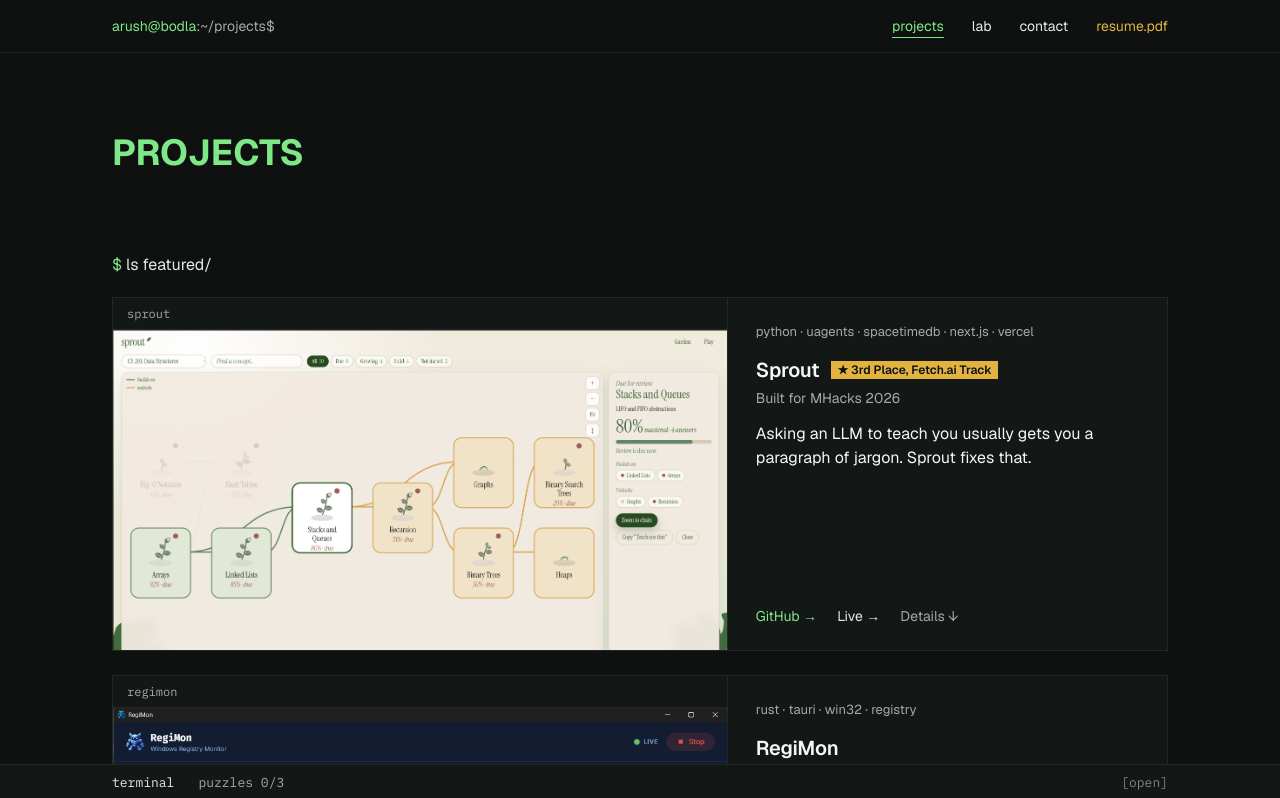
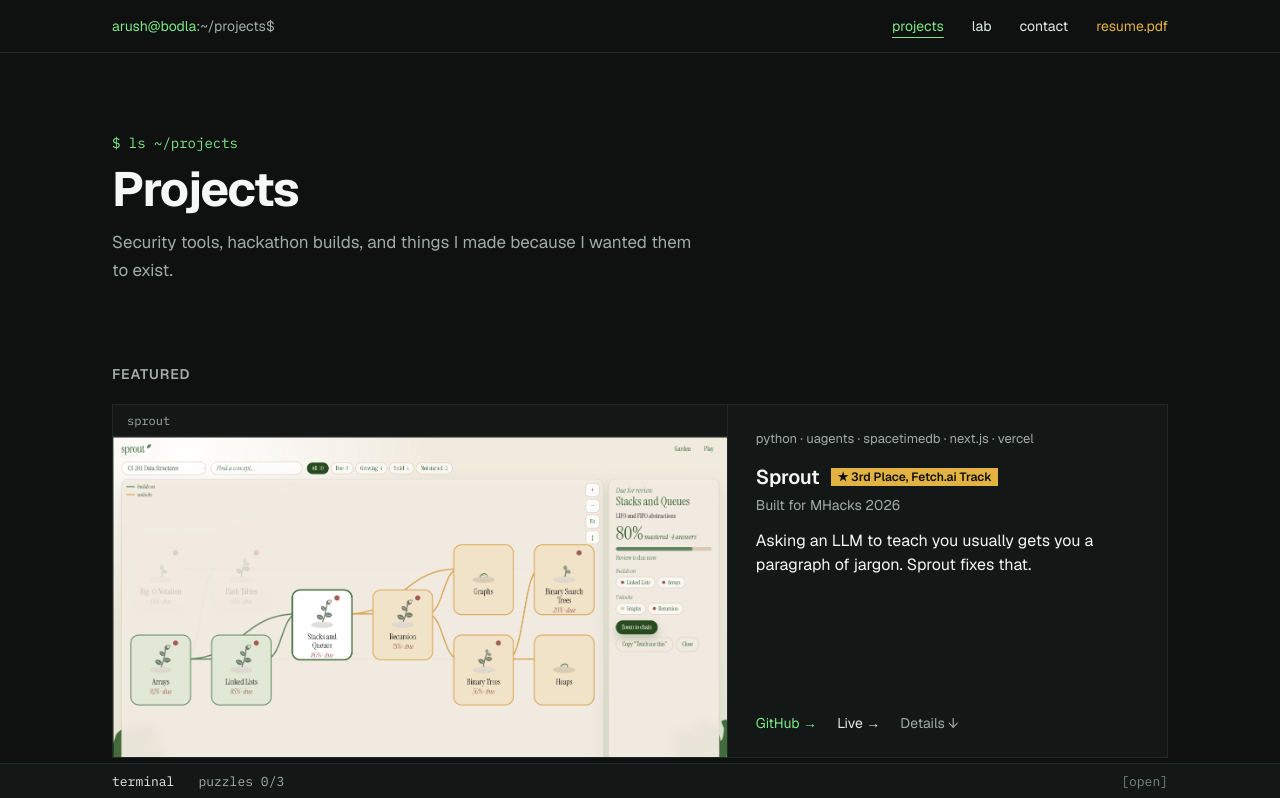
Before and after one commit to ArushNo1/PortfolioWebsite, a Next.js app: page /projects in a window 1280 px wide. Shown: the top 798 px of the page. Built offline with nearby package versions, Linux system fonts and the light colour scheme.

Commit message:
Projects page: shared PageHeader, plain section labels, cleaner archive list

```diff
--- a/src/app/projects/page.tsx
+++ b/src/app/projects/page.tsx
@@ -2,6 +2,7 @@ import Navbar from '@/components/nav/Navbar'
 import TerminalDrawer from '@/components/challenges/TerminalDrawer'
 import ProjectCard from '@/components/projects/ProjectCard'
 import ProjectArchive from '@/components/projects/ProjectArchive'
+import PageHeader, { SectionLabel } from '@/components/ui/PageHeader'
 import type { Metadata } from 'next'
 import { projects } from '@/data/projects'
 
@@ -14,28 +15,18 @@ const featured = projects.filter((p) => p.featured)
 const standard = projects.filter((p) => !p.featured && !p.archive)
 const archive = projects.filter((p) => p.archive)
 
-function Ls({ dir }: { dir: string }) {
-  return (
-    <p className="text-base mb-5">
-      <span className="text-terminal-green">$</span> ls {dir}/
-    </p>
-  )
-}
-
 export default function ProjectsPage() {
   return (
     <>
       <Navbar />
       <main className="mx-auto w-full max-w-6xl px-6 md:px-12 pt-14 md:pt-20 pb-12 flex flex-col gap-14 md:gap-20">
-        <header>
-          <h1 className="text-terminal-green text-3xl md:text-4xl leading-none font-bold">
-            PROJECTS
-          </h1>
-        </header>
+        <PageHeader title="Projects" command="ls ~/projects">
+          Security tools, hackathon builds, and things I made because I wanted them to exist.
+        </PageHeader>
 
         <section>
-          <Ls dir="featured" />
-          <div className="grid gap-6">
+          <SectionLabel>Featured</SectionLabel>
+          <div className="grid gap-4">
             {featured.map((p) => (
               <ProjectCard key={p.id} project={p} variant="featured" />
             ))}
@@ -43,7 +34,7 @@ export default function ProjectsPage() {
         </section>
 
         <section>
-          <Ls dir="more" />
+          <SectionLabel>More projects</SectionLabel>
           <div className="grid md:grid-cols-2 lg:grid-cols-3 gap-5">
             {standard.map((p) => (
               <ProjectCard key={p.id} project={p} />
@@ -52,7 +43,7 @@ export default function ProjectsPage() {
         </section>
 
         <section>
-          <Ls dir="archive" />
+          <SectionLabel>Archive</SectionLabel>
           <ProjectArchive projects={archive} />
         </section>
       </main>
--- a/src/components/projects/ProjectArchive.tsx
+++ b/src/components/projects/ProjectArchive.tsx
@@ -12,8 +12,8 @@ export default function ProjectArchive({ projects }: ProjectArchiveProps) {
           key={p.id}
           className="grid gap-x-4 gap-y-1 md:grid-cols-[220px_1fr_auto] md:items-baseline py-3 border-t border-terminal-border text-sm"
         >
-          <span className="flex flex-wrap items-baseline gap-x-2.5 gap-y-1">
-            {p.id}
+          <span className="flex flex-wrap items-baseline gap-x-2.5 gap-y-1 font-medium text-terminal-bright">
+            {p.name}
             {p.award && (
               <span className="text-terminal-bg bg-terminal-amber text-xs font-semibold px-1.5 py-px">
                 ★ {p.award}
@@ -22,7 +22,7 @@ export default function ProjectArchive({ projects }: ProjectArchiveProps) {
           </span>
           <span>
             {p.tagline ?? p.description}
-            <span className="text-terminal-green-dim"> · {p.tags.join(' · ').toLowerCase()}</span>
+            <span className="font-mono text-xs text-terminal-green-muted"> · {p.tags.join(' · ').toLowerCase()}</span>
           </span>
           <span className="flex gap-4 md:justify-end">
             {hasUrl(p.github) && (
@@ -32,7 +32,7 @@ export default function ProjectArchive({ projects }: ProjectArchiveProps) {
                 rel="noopener noreferrer"
                 className="text-terminal-green-dim hover:text-terminal-green transition-colors duration-200"
               >
-                [source →]
+                Source →
               </a>
             )}
             {hasUrl(p.website) && (
@@ -40,9 +40,9 @@ export default function ProjectArchive({ projects }: ProjectArchiveProps) {
                 href={p.website}
                 target="_blank"
                 rel="noopener noreferrer"
-                className="text-terminal-amber hover:underline"
+                className="text-terminal-white hover:text-terminal-green transition-colors duration-200"
               >
-                [live →]
+                Live →
               </a>
             )}
           </span>
--- /dev/null
+++ b/src/components/ui/PageHeader.tsx
@@ -0,0 +1,35 @@
+interface PageHeaderProps {
+  title: string
+  /** Shown as a small mono prompt line above the title, e.g. "ls ~/projects". */
+  command?: string
+  children?: React.ReactNode
+}
+
+export default function PageHeader({ title, command, children }: PageHeaderProps) {
+  return (
+    <header>
+      {command && (
+        <p className="mb-3 font-mono text-sm text-terminal-green">
+          <span aria-hidden>$ </span>
+          {command}
+        </p>
+      )}
+      <h1 className="text-4xl md:text-5xl font-bold tracking-[-.03em] leading-[1.05] text-terminal-bright">
+        {title}
+      </h1>
+      {children && (
+        <div className="mt-4 max-w-[640px] text-[17px] leading-relaxed text-terminal-green-dim text-pretty">
+          {children}
+        </div>
+      )}
+    </header>
+  )
+}
+
+export function SectionLabel({ children }: { children: React.ReactNode }) {
+  return (
+    <h2 className="mb-5 text-sm font-semibold uppercase tracking-[.06em] text-terminal-green-dim">
+      {children}
+    </h2>
+  )
+}
```
